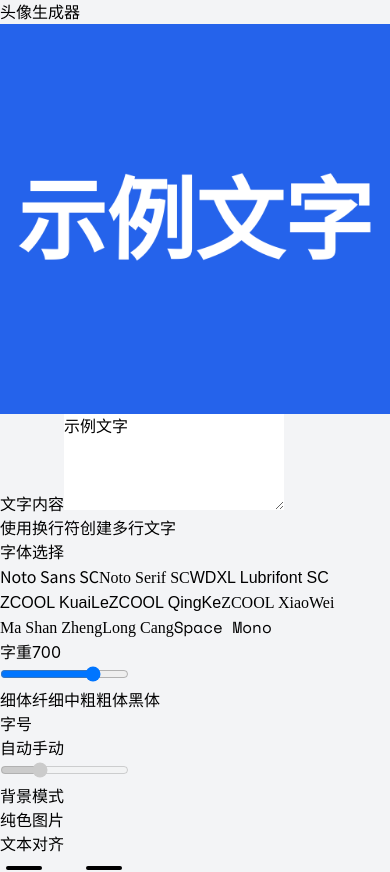
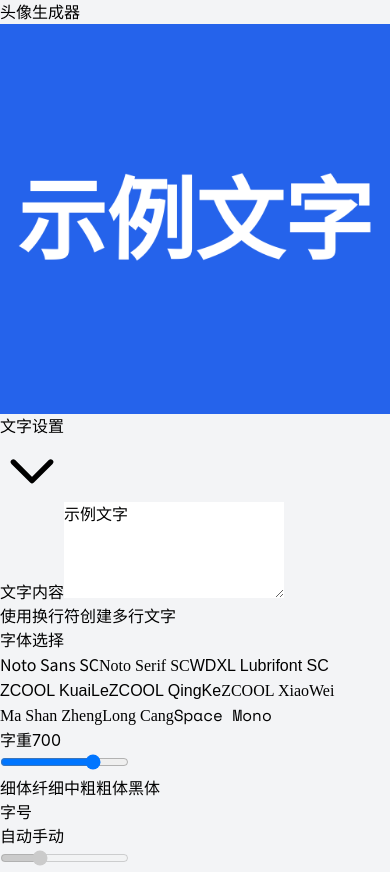
Before and after one commit to A1exMinatoooo/simp-avatar-gen, a React (Vite) app: page / in a window 390 px wide. Shown: the top 872 px of the page. Built offline with nearby package versions, Linux system fonts and the light colour scheme; a web font is replaced by a local one.

Commit message:
feat: group settings into collapsible sections for mobile

```diff
--- a/src/App.tsx
+++ b/src/App.tsx
@@ -8,6 +8,7 @@ import { ExportButton } from './components/ExportButton'
 import { BackgroundModeToggle } from './components/BackgroundModeToggle'
 import { ImageCropper } from './components/ImageCropper'
 import { OverlaySettings } from './components/OverlaySettings'
+import { CollapsibleSection } from './components/CollapsibleSection'
 import { useLocalStorage } from './hooks/useLocalStorage'
 import { exportCanvasAsPng } from './utils/canvas'
 import { isContrastSufficient } from './utils/contrast'
@@ -139,7 +140,8 @@ function App() {
               />
             </div>
 
-            <div className="md:w-1/2 p-6 space-y-6">
+            <div className="md:w-1/2 p-6 space-y-4">
+              <CollapsibleSection title="文字设置">
                 <TextEditor
                   text={migratedConfig.text}
                   font={migratedConfig.font}
@@ -150,7 +152,13 @@ function App() {
                   onFontWeightChange={handleFontWeightChange}
                   onFontSizeChange={handleFontSizeChange}
                 />
+                <TextAlignSelector
+                  value={migratedConfig.textAlign}
+                  onChange={handleTextAlignChange}
+                />
+              </CollapsibleSection>
 
+              <CollapsibleSection title="背景设置">
                 <BackgroundModeToggle
                   value={migratedConfig.bgMode}
                   onChange={handleBgModeChange}
@@ -165,15 +173,9 @@ function App() {
                   />
                 )}
 
-              <TextAlignSelector
-                value={migratedConfig.textAlign}
-                onChange={handleTextAlignChange}
-              />
-
                 {migratedConfig.bgMode === 'color' && (
                   <>
                     <PresetColors onSelect={handlePresetSelect} />
-
                     <ColorPicker
                       bgColor={migratedConfig.bgColor}
                       textColor={migratedConfig.textColor}
@@ -183,9 +185,10 @@ function App() {
                     />
                   </>
                 )}
+              </CollapsibleSection>
 
               {migratedConfig.bgMode === 'image' && (
-                <>
+                <CollapsibleSection title="文字样式">
                   <div>
                     <label className="block text-sm font-medium text-gray-700 mb-1">
                       文字颜色
@@ -205,12 +208,11 @@ function App() {
                       />
                     </div>
                   </div>
-
                   <OverlaySettings
                     overlay={migratedConfig.textOverlay}
                     onChange={handleOverlayChange}
                   />
-                </>
+                </CollapsibleSection>
               )}
 
               <ExportButton onExport={handleExport} />
--- /dev/null
+++ b/src/components/CollapsibleSection.tsx
@@ -0,0 +1,33 @@
+import { useState, useCallback, type ReactNode } from 'react'
+
+interface CollapsibleSectionProps {
+  title: string
+  defaultOpen?: boolean
+  children: ReactNode
+}
+
+export function CollapsibleSection({ title, defaultOpen = true, children }: CollapsibleSectionProps) {
+  const [open, setOpen] = useState(defaultOpen)
+
+  const toggle = useCallback(() => setOpen((v) => !v), [])
+
+  return (
+    <div className="border border-gray-200 rounded-lg overflow-hidden">
+      <button
+        onClick={toggle}
+        className="w-full flex items-center justify-between px-4 py-3 bg-gray-50 hover:bg-gray-100 transition-colors text-left"
+      >
+        <span className="text-sm font-semibold text-gray-700">{title}</span>
+        <svg
+          className={`w-4 h-4 text-gray-500 transition-transform ${open ? 'rotate-180' : ''}`}
+          fill="none"
+          stroke="currentColor"
+          viewBox="0 0 24 24"
+        >
+          <path strokeLinecap="round" strokeLinejoin="round" strokeWidth={2} d="M19 9l-7 7-7-7" />
+        </svg>
+      </button>
+      {open && <div className="px-4 py-4 space-y-4">{children}</div>}
+    </div>
+  )
+}
```
Lines whose indentation alone changed are shown as unchanged.
